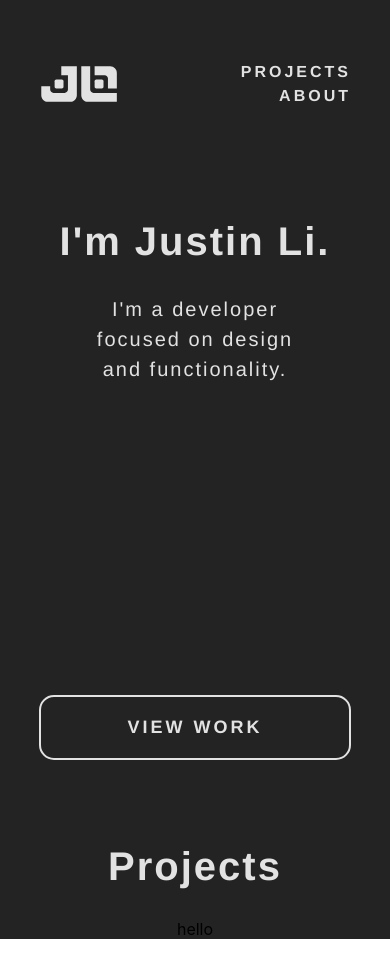
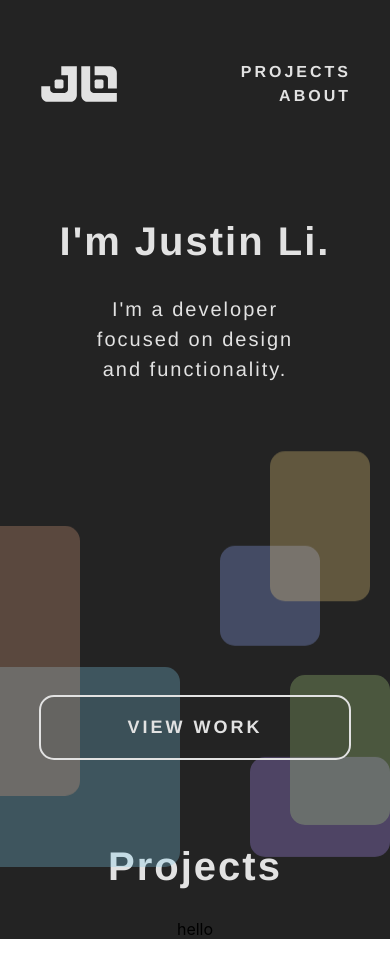
Before and after one commit to PolyWorm/Portfolio, a Next.js app: page / in a window 390 px wide. Built offline with nearby package versions, Linux system fonts and the light colour scheme.

Commit message:
added animations for mobile

```diff
--- a/pages/index.js
+++ b/pages/index.js
@@ -18,6 +18,14 @@ export default function Home() {
             <button className={styles.projectbutton}>
             VIEW WORK
           </button>
+            <div className={styles.mobileanimation}>
+              <div className={styles.mobilebubble1}/>
+              <div className={styles.mobilebubble2}/>
+              <div className={styles.mobilebubble3}/>
+              <div className={styles.mobilebubble4}/>
+              <div className={styles.mobilebubble5}/>
+              <div className={styles.mobilebubble6}/>
+            </div>
           </div>
           <div className={styles.graphic}>
             <div className={styles.graphicwrapper}>
--- a/styles/Home.module.css
+++ b/styles/Home.module.css
@@ -16,6 +16,9 @@
 .graphic {
   width: 50%;
   height: 80%;
+}
+.mobileanimation {
+  display: none;
 }
 .heading {
   font-family: Helvetica, sans-serif;
@@ -47,7 +50,7 @@
   color: #e2e2e2;
   border: 2px solid #e2e2e2;
   border-radius: 15px;
-  background-color: #232323;
+  background: rgba(39, 39, 39, 0.1);
   transition: 0.2s;
 
 }
@@ -140,9 +143,81 @@
   animation: fadein 1s ease-in 0.1s forwards, bubbleup 2s ease-in-out 0.5s infinite alternate,
   colorchange2 3s linear 0s infinite alternate;
 }
+.mobilebubble1 {
+  opacity: 0%;
+  width: 200px;
+  height: 200px;
+  border-radius: 15px;
+  background: #474747;
+  position: absolute;
+  bottom: -10px;
+  left: -20px;
+  animation: fadein 0.3s ease-in 0.3s forwards, bubbleup 2s ease-in-out 0s infinite alternate,
+  colorchange 4s linear 0s infinite alternate-reverse;
+}
+.mobilebubble2 {
+  opacity: 0%;
+  width: 100px;
+  height: 270px;
+  border-radius: 15px;
+  background: #474747;
+  position: absolute;
+  bottom: 50px;
+  left: -20px;
+  animation: fadein 1s ease-in 0.1s forwards, bubbleup 2s ease-in-out 1s infinite alternate,
+  colorchange2 4s linear 0s infinite alternate;
+}
+.mobilebubble3 {
+  opacity: 0%;
+  width: 140px;
+  height: 100px;
+  border-radius: 15px;
+  background: #474747;
+  position: absolute;
+  bottom: 0px;
+  right: 0px;
+  animation: fadein 1s ease-in 0.2s forwards, bubbleup 2s ease-in-out 0s infinite alternate,
+  colorchange 3s linear 0s infinite alternate-reverse;
+}
+.mobilebubble4 {
+  opacity: 0%;
+  width: 100px;
+  height: 150px;
+  border-radius: 15px;
+  background: #474747;
+  position: absolute;
+  bottom: 30px;
+  right: 0px;
+  animation: fadein 1s ease-in 0.3s forwards, bubbleup 2s ease-in-out 0.2s infinite alternate,
+  colorchange2 3s linear 0s infinite alternate-reverse;
+}
+.mobilebubble5 {
+  opacity: 0%;
+  width: 100px;
+  height: 100px;
+  border-radius: 15px;
+  background: #474747;
+  position: absolute;
+  bottom: 200px;
+  right: 70px;
+  animation: fadein 1s ease-in 0.2s forwards, bubbleup 2s ease-in-out 1s infinite alternate,
+  colorchange 4s linear 0s infinite alternate;
+}
+.mobilebubble6 {
+  opacity: 0%;
+  width: 100px;
+  height: 150px;
+  border-radius: 15px;
+  background: #474747;
+  position: absolute;
+  bottom: 250px;
+  right: 20px;
+  animation: fadein 1s ease-in 0.1s forwards, bubbleup 2s ease-in-out 0.5s infinite alternate,
+  colorchange2 3s linear 0s infinite alternate;
+}
 @keyframes fadein {
   100% {
-    opacity: 50%;
+    opacity: 30%;
   }
 }
 @keyframes bubbleup {
@@ -174,6 +249,9 @@
 }
 
 @media (max-width: 812px) {
+  .mobileanimation {
+    display: initial;
+  }
   .graphic {
     display: none;
   }
@@ -196,6 +274,7 @@
   .projectbutton {
     width: 80vw;
     bottom: 10vh;
+    z-index: 100;
   }
   .heading {
     margin-bottom: 30px;
```
